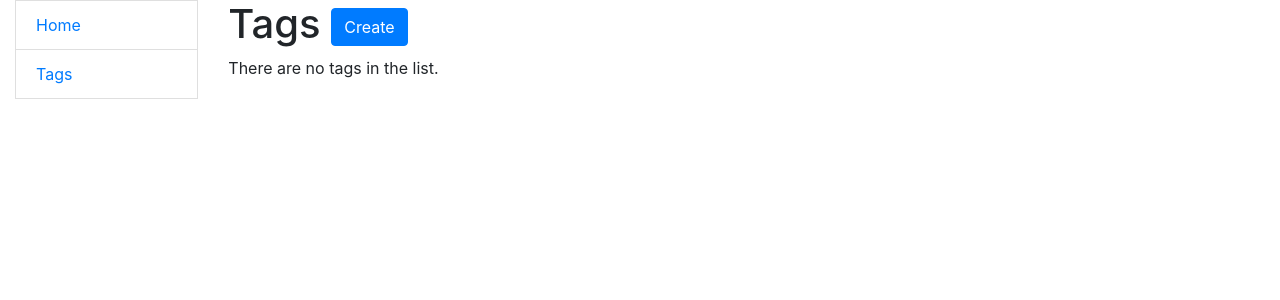
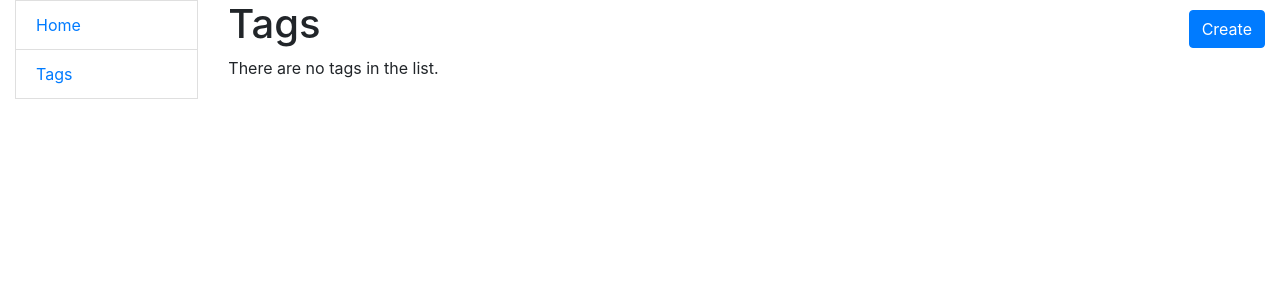
Before and after one commit to GeorgePavlej/to-do-list, a Django app: template templates/todo/tag_list.html in a window 1280 px wide. Shown: the top 300 px of the page. Run offline with Django 3.2, Linux system fonts and the light colour scheme; the template is opened without the code that fills it, so the values that code supplies are empty.

```diff
--- a/templates/todo/tag_list.html
+++ b/templates/todo/tag_list.html
@@ -3,7 +3,7 @@
 {% block content %}
   <h1>
     Tags
-    <a href="{% url 'todo:tag-create' %}" class="btn btn-primary link-to-page">
+    <a style="margin-top: 10px" href="{% url 'todo:tag-create' %}" class="btn btn-primary float-right">
       Create
     </a>
   </h1>
```
Also changed, not shown: db.sqlite3, 1 other file.
